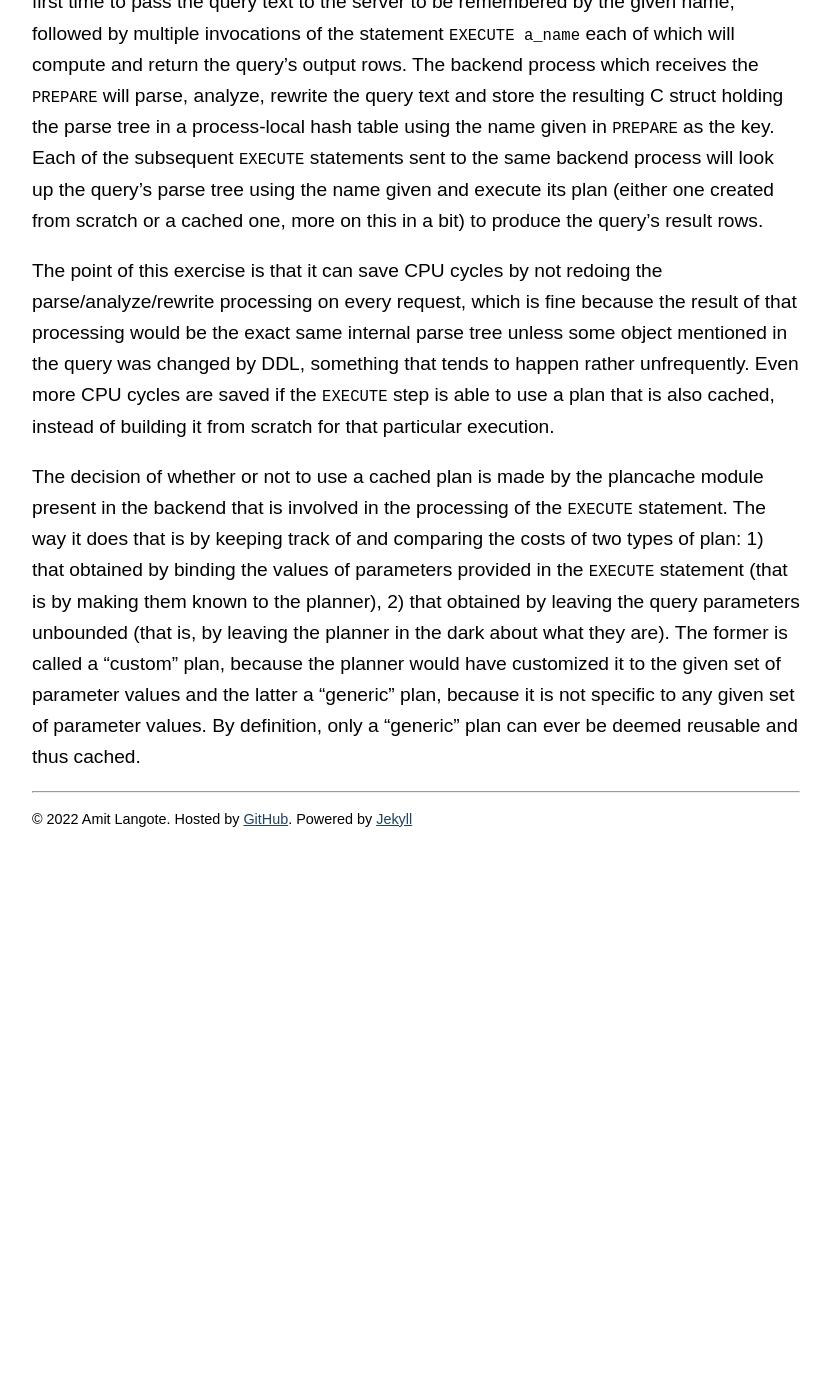
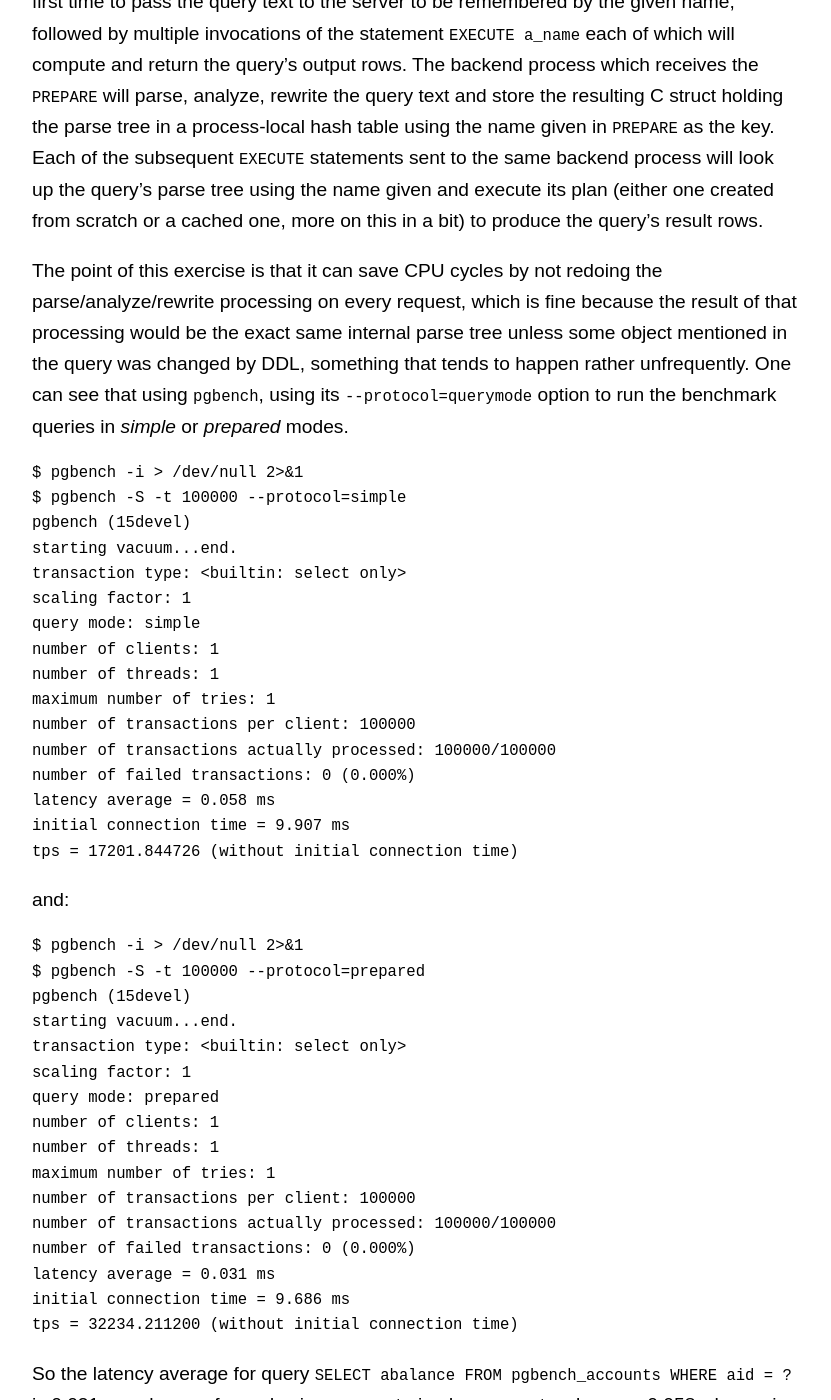
Before and after one commit to amitlan/website, a Jekyll site: the page built from _posts/2022-04-12-param-query-partition-woes.md, in a window 1280 px wide and 1400 px high, scrolled down 413 px. Shown: the whole window, without its empty margins (224-1055 px from the left). Built offline with Jekyll 4.4.1, drawn with Linux system fonts in a browser that asks for light colours; before the commit the page ends 1263 px from its top, so only the background shows below that; some of the changed text lies outside the part shown.

Commit message:
pgbench simple vs. prepared

````diff
--- a/_posts/2022-04-12-param-query-partition-woes.md
+++ b/_posts/2022-04-12-param-query-partition-woes.md
@@ -27,17 +27,63 @@ The point of this exercise is that it can save CPU cycles by not redoing the
 parse/analyze/rewrite processing on every request, which is fine because the result
 of that processing would be the exact same internal parse tree unless some object
 mentioned in the query was changed by DDL, something that tends to happen rather
-unfrequently.  Even more CPU cycles are saved if the `EXECUTE` step is able to use
-a plan that is also cached, instead of building it from scratch for that particular
-execution.
+unfrequently.  One can see that using `pgbench`, using its `--protocol=querymode`
+option to run the benchmark queries in *simple* or *prepared* modes.
 
+```
+$ pgbench -i > /dev/null 2>&1
+$ pgbench -S -t 100000 --protocol=simple
+pgbench (15devel)
+starting vacuum...end.
+transaction type: <builtin: select only>
+scaling factor: 1
+query mode: simple
+number of clients: 1
+number of threads: 1
+maximum number of tries: 1
+number of transactions per client: 100000
+number of transactions actually processed: 100000/100000
+number of failed transactions: 0 (0.000%)
+latency average = 0.058 ms
+initial connection time = 9.907 ms
+tps = 17201.844726 (without initial connection time)
+```
+
+and:
+
+```
+$ pgbench -i > /dev/null 2>&1
+$ pgbench -S -t 100000 --protocol=prepared
+pgbench (15devel)
+starting vacuum...end.
+transaction type: <builtin: select only>
+scaling factor: 1
+query mode: prepared
+number of clients: 1
+number of threads: 1
+maximum number of tries: 1
+number of transactions per client: 100000
+number of transactions actually processed: 100000/100000
+number of failed transactions: 0 (0.000%)
+latency average = 0.031 ms
+initial connection time = 9.686 ms
+tps = 32234.211200 (without initial connection time)
+```
+
+So the latency average for query `SELECT abalance FROM pgbench_accounts WHERE aid = ?` is 0.031 ms when performed using parameterized query protocol versus 0.058 when using simple protocol.
+
+Even more CPU cycles are saved if the `EXECUTE` step is able to use a plan that is
+also cached, instead of building it from scratch for that particular execution.
 The decision of whether or not to use a cached plan is made by the plancache module
 present in the backend that is involved in the processing of the `EXECUTE` statement.
 The way it does that is by keeping track of and comparing the costs of two types of
 plan: 1) that obtained by binding the values of parameters provided in the `EXECUTE`
 statement (that is by making them known to the planner), 2) that obtained by leaving
 the query parameters unbounded (that is, by leaving the planner in the dark about what
-they are).  The former is called a "custom" plan, because the planner would have
+their values are).  The former is called a "custom" plan, because the planner would have
 customized it to the given set of parameter values and the latter a "generic" plan,
 because it is not specific to any given set of parameter values.  By definition, only
-a "generic" plan can ever be deemed reusable and thus cached.
+a generic plan is deemed reusable across multiple `EXECUTE`s of a given preapred query
+and thus cached.  It may seem as if a custom plan would always be cheaper than a generic
+plan, though given that the effort to create the plan itself may be significant when
+considered in terms of plan cost unit, generic plan often comes out ahead.
````
